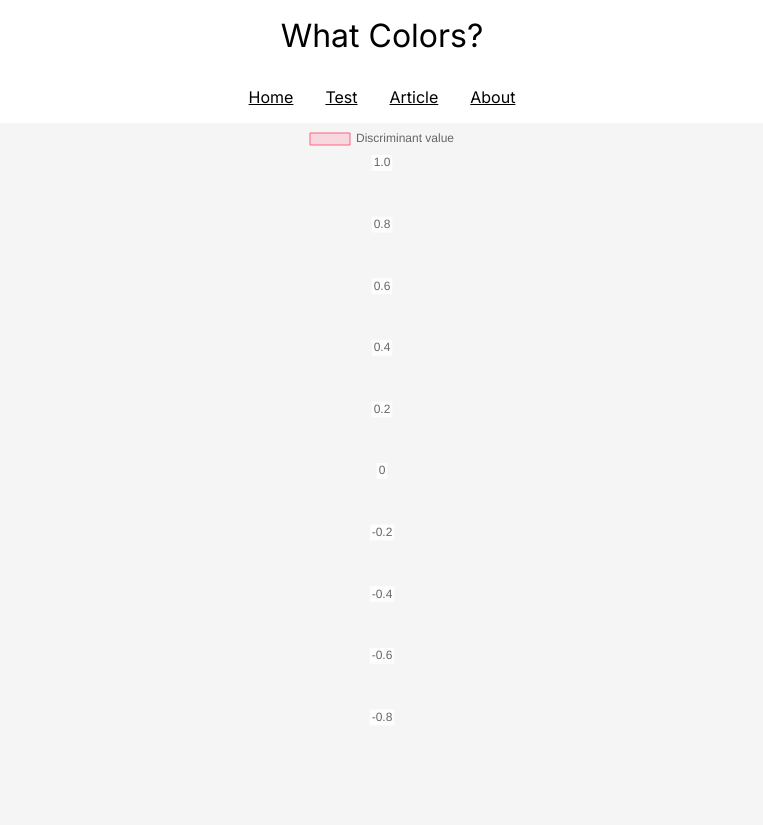
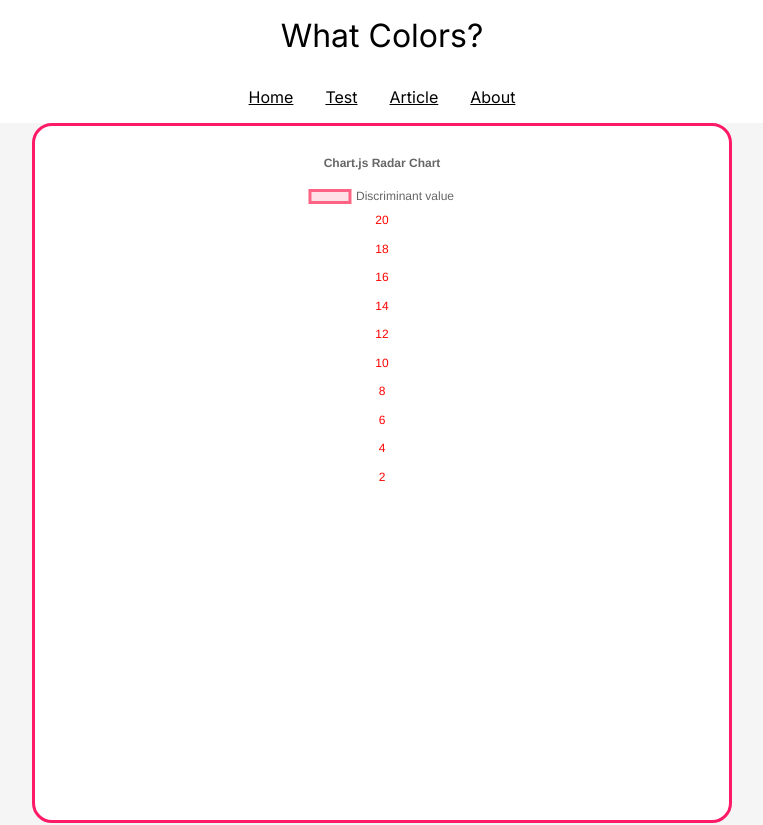
Before and after one commit to Z4nR/what-colors, a React (Create React App) app: page /test/result in a window 1280 px wide. Shown: the top 825 px of the page, without its empty margins (258-1021 px from the left). Built offline with nearby package versions, Linux system fonts and the light colour scheme.

Commit message:
remove react-chart using chart.js

```diff
--- a/package.json
+++ b/package.json
@@ -9,7 +9,6 @@
     "chart.js": "^3.9.1",
     "prop-types": "^15.8.1",
     "react": "^18.2.0",
-    "react-chartjs-2": "^4.3.1",
     "react-dom": "^18.2.0",
     "react-icons": "^4.4.0",
     "react-responsive": "^9.0.0",
--- a/src/pages/ResultPage.js
+++ b/src/pages/ResultPage.js
@@ -1,41 +1,65 @@
 import React, { useEffect, useState } from "react";
-import {
-  Chart as ChartJS,
-  Filler,
-  Legend,
-  LineElement,
-  PointElement,
-  RadialLinearScale,
-  Tooltip,
-} from "chart.js";
-import { Radar } from "react-chartjs-2";
-
-ChartJS.register(
-  RadialLinearScale,
-  PointElement,
-  LineElement,
-  Filler,
-  Tooltip,
-  Legend
-);
+import Chart from "chart.js/auto";
 
 export default function ResultPage() {
   const [getMethod, setMethod] = useState(null);
   const [getCompare, setCompare] = useState(null);
   const [getDiscriminant, setDiscriminant] = useState(null);
+  const number = getDiscriminant?.number;
+  console.log(number);
 
   const chartData = {
-    label: getDiscriminant?.number,
+    labels: getDiscriminant?.number,
     datasets: [
       {
         label: "Discriminant value",
         data: getDiscriminant?.result,
+        fill: true,
         backgroundColor: "rgba(255, 99, 132, 0.2)",
-        borderColor: "rgba(255, 99, 132, 1)",
-        borderWidth: 1,
+        borderColor: "rgb(255, 99, 132)",
+        pointBackgroundColor: "rgb(255, 99, 132)",
+        pointBorderColor: "#fff",
+        pointHoverBackgroundColor: "#fff",
+        pointHoverBorderColor: "rgb(255, 99, 132)",
       },
     ],
   };
+
+  const config = {
+    type: "radar",
+    data: chartData,
+    options: {
+      elements: {
+        line: {
+          borderWidth: 3,
+        },
+      },
+      scales: {
+        r: {
+          pointLabels: {
+            color: "red",
+          },
+          suggestedMin: 0,
+          suggestedMax: 20,
+          ticks: {
+            color: "red",
+            stepSize: 2,
+          },
+        },
+      },
+      spanGaps: true,
+      plugins: {
+        title: {
+          display: true,
+          text: "Chart.js Radar Chart",
+        },
+      },
+    },
+  };
+
+  useEffect(() => {
+    new Chart(document.getElementById("radar-chart"), config);
+  }, []);
 
   useEffect(() => {
     const methodResult = localStorage.getItem("methodResult");
@@ -50,7 +74,11 @@ export default function ResultPage() {
   return (
     <section>
       <p>{getMethod}</p>
-      <Radar data={chartData} />
+      <div className="chartCard">
+        <div className="chartBox">
+          <canvas id="radar-chart"></canvas>
+        </div>
+      </div>
     </section>
   );
 }
--- a/src/pages/TestSheet.js
+++ b/src/pages/TestSheet.js
@@ -115,7 +115,7 @@ export default function TestSheet() {
 
     const number = [];
     for (let i = 0; i < discriminantResult.length; i++) {
-      number.push(i + 1);
+      number.push(`Cap ${i + 1}`);
     }
 
     const value = [];
--- a/src/styles/main.css
+++ b/src/styles/main.css
@@ -240,6 +240,21 @@ section {
   background-image: url("../../public/icons/join.svg");
 }
 
+/*Result*/
+.chartCard {
+  width: 100vw;
+  display: flex;
+  align-items: center;
+  justify-content: center;
+}
+.chartBox {
+  width: 700px;
+  padding: 20px;
+  border-radius: 20px;
+  border: solid 3px rgba(255, 26, 104, 1);
+  background: white;
+}
+
 /*Footer*/
 footer {
   margin-top: auto;
```
Also changed, not shown: 1 other file (tests, documents, lock files or other folders).
